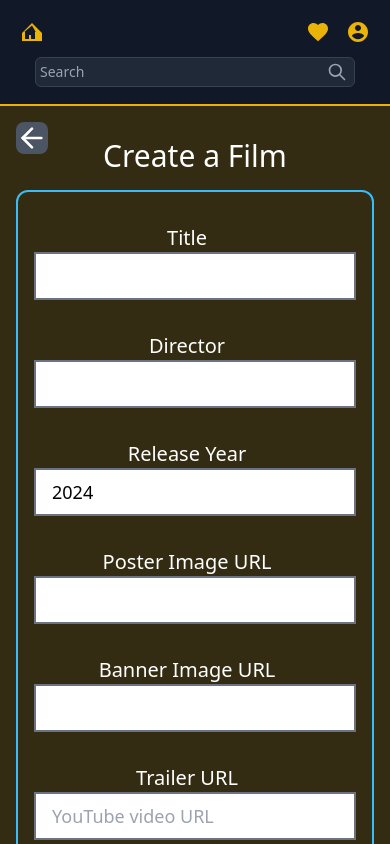
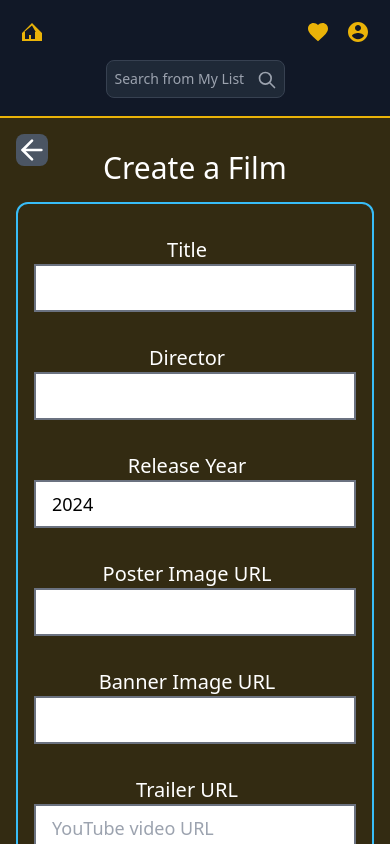
Before and after one commit to fsevindik/blog, a React (Vite) app in the folder client/: page /films/create in a window 390 px wide. Shown: the top 844 px of the page. Built offline with nearby package versions, Linux system fonts and the light colour scheme; no server answers.

Commit message:
imporve UX & UI

```diff
--- a/client/src/componenets/Header/Header.tsx
+++ b/client/src/componenets/Header/Header.tsx
@@ -60,10 +60,11 @@ const Header: React.FC<HeaderProps> = ({ user }) => {
   return (
     <header className="bg-gray-900 text-white p-4 shadow-lg border-b-2 border-yellow-500">
       <div className="container mx-auto">
+
         <div className="hidden md:flex items-center justify-between p-2">
           <Link
             to="/"
-            className="text-yellow-500 hover:text-white flex items-center"
+            className="text-yellow-500 hover:text-white flex items-center transition-colors duration-300"
           >
             <HomeIcon
               className="md:w-8 md:h-8 w-6 h-6 hover:scale-110 transition-transform duration-300"
@@ -72,16 +73,16 @@ const Header: React.FC<HeaderProps> = ({ user }) => {
           </Link>
 
           {!isWelcomePage && (
-            <div className="relative w-1/4 max-w-xs h-8">
+            <div className="relative w-1/3 max-w-md h-8 group">
               <input
                 type="text"
                 placeholder="Search from My List"
-                className="p-1 pr-8 w-full bg-gray-700 text-white text-sm border border-gray-700 rounded-md focus:outline-none focus:ring-2 focus:ring-yellow-500"
+                className="p-2 pr-10 w-full bg-gray-800 text-white text-sm border border-gray-700 rounded-lg focus:outline-none focus:ring-2 focus:ring-yellow-500 focus:border-transparent transition-all duration-300 placeholder-gray-400"
                 ref={inputRef}
                 onChange={handleInputChange}
               />
               <button
-                className="absolute right-2 top-1/2 transform -translate-y-1/2 text-gray-400 hover:text-yellow-500 transition duration-300"
+                className="absolute right-2 top-1/2 transform -translate-y-1/2 text-gray-400 hover:text-yellow-500 transition duration-300 group-hover:text-yellow-400"
                 onClick={handleSearchClick}
                 aria-label="Search"
               >
@@ -90,17 +91,17 @@ const Header: React.FC<HeaderProps> = ({ user }) => {
             </div>
           )}
 
-          <div className="flex items-center space-x-4">
+          <div className="flex items-center space-x-6">
             {token && <WishList />}
             <Navbar user={user} />
           </div>
         </div>
 
-        <div className="md:hidden flex flex-col gap-2">
+        <div className="md:hidden flex flex-col gap-3">
           <div className="flex items-center justify-between p-1">
             <Link
               to="/"
-              className="text-yellow-500 hover:text-white flex items-center"
+              className="text-yellow-500 hover:text-white flex items-center transition-colors duration-300"
             >
               <HomeIcon
                 className="w-6 h-6 hover:scale-110 transition-transform duration-300"
@@ -108,23 +109,23 @@ const Header: React.FC<HeaderProps> = ({ user }) => {
               />
             </Link>
 
-            <div className="flex items-center space-x-3">
+            <div className="flex items-center space-x-4">
               {token && <WishList />}
               <Navbar user={user} />
             </div>
           </div>
 
           {!isWelcomePage && (
-            <div className="relative w-full max-w-xs mx-auto h-8">
+            <div className="relative w-1/2 mx-auto h-10 group">
               <input
                 type="text"
-                placeholder="Search"
-                className="p-1 pr-8 w-full bg-gray-800 text-white text-sm border border-gray-700 rounded-md focus:outline-none focus:ring-2 focus:ring-yellow-500"
+                placeholder="Search from My List"
+                className="p-2 pr-10 w-full bg-gray-800 text-white text-sm border border-gray-700 rounded-lg focus:outline-none focus:ring-2 focus:ring-yellow-500 focus:border-transparent transition-all duration-300 placeholder-gray-400"
                 ref={inputRef}
                 onChange={handleInputChange}
               />
               <button
-                className="absolute right-2 top-1/2 transform -translate-y-1/2 text-gray-400 hover:text-yellow-500 transition duration-300"
+                className="absolute right-2 top-1/2 transform -translate-y-1/2 text-gray-400 hover:text-yellow-500 transition duration-300 group-hover:text-yellow-400"
                 onClick={handleSearchClick}
                 aria-label="Search"
               >
```
